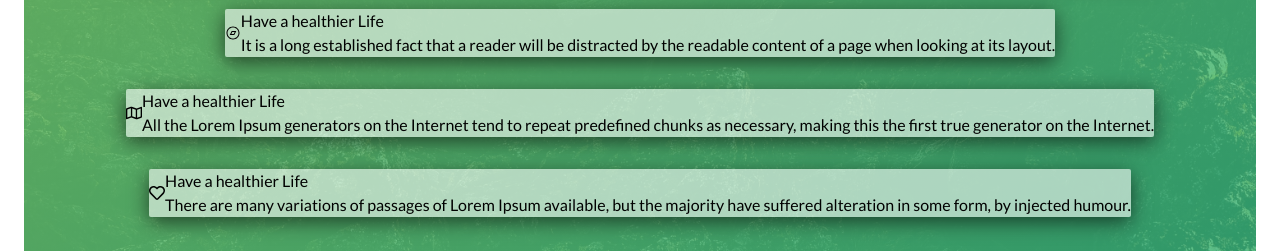
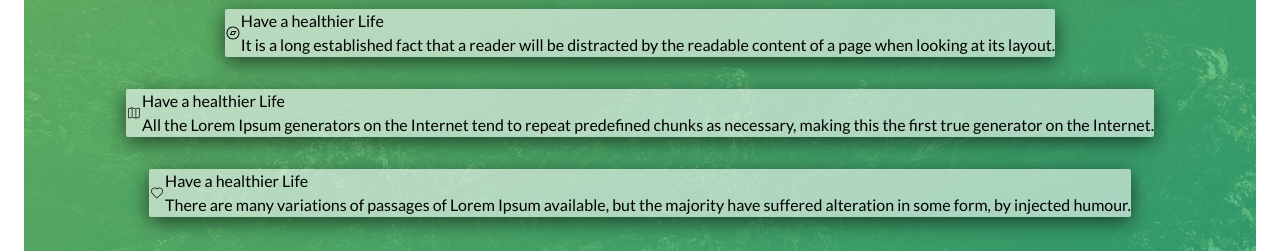
Before and after one commit to OmBharti999/pro, a Next.js app: page / in a window 1280 px wide. Shown: the part 1473-1724 px from the top of the page. Built offline with nearby package versions, Linux system fonts and the light colour scheme.

Commit message:
change icon color

```diff
--- a/app/_component/card/Card.tsx
+++ b/app/_component/card/Card.tsx
@@ -2,16 +2,18 @@ import { IconType } from "react-icons";
 import { Heading, PText } from "..";
 
 import "./index.css";
+
 interface Props {
   Icons: IconType;
   title: string;
   description: string;
 }
+
 export const Card = ({ Icons, title, description }: Props) => {
   return (
     <div className="card flex-center flex-col w-60 bg-gray-100 min-h-96">
       <div className="flex-center mb-8">
-        <Icons className="w-32 h-32 " />
+        <Icons className="w-32 h-32 text-green-600" />
       </div>
       <div className="flex px-3 flex-col justify-center items-center text-center">
         {/* <Globe /> */}
--- a/app/_component/features/Features.tsx
+++ b/app/_component/features/Features.tsx
@@ -1,6 +1,7 @@
 import React from "react";
 import { Card } from "..";
-import { FaGlobeAfrica, FaRegHeart, FaRegMap } from "react-icons/fa";
+import { FaGlobeAfrica } from "react-icons/fa";
+import { CiHeart, CiMap } from "react-icons/ci";
 import { LiaBandcamp } from "react-icons/lia";
 
 import "./index.css";
@@ -23,12 +24,12 @@ export const Features = () => {
             description="It is a long established fact that a reader will be distracted by the readable content of a page when looking at its layout."
           />
           <Card
-            Icons={FaRegMap}
+            Icons={CiMap}
             title={"Have a healthier Life"}
             description="All the Lorem Ipsum generators on the Internet tend to repeat predefined chunks as necessary, making this the first true generator on the Internet."
           />
           <Card
-            Icons={FaRegHeart}
+            Icons={CiHeart}
             title={"Have a healthier Life"}
             description="There are many variations of passages of Lorem Ipsum available, but the majority have suffered alteration in some form, by injected humour."
           />
```
